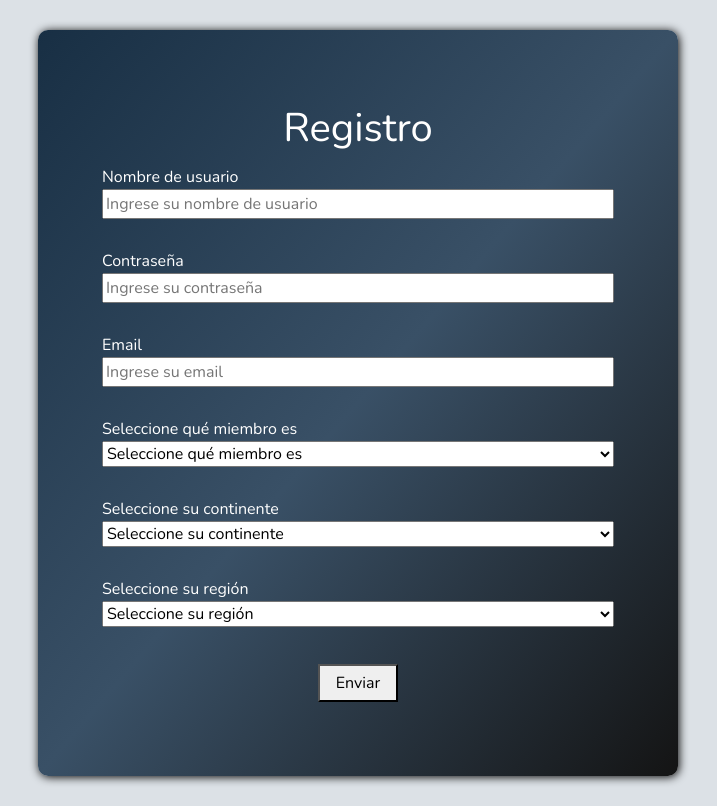
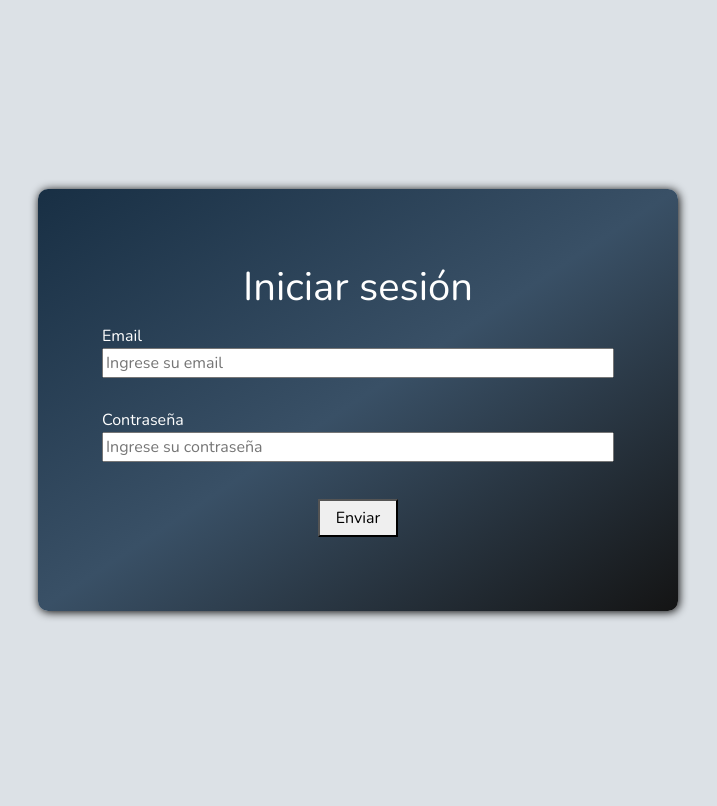
Before and after one commit to GuidoGlielmi/alkemy-project, a React (Create React App) app: page /login in a window 1280 px wide. Shown: the whole page, without its empty margins (282-999 px from the left). Built offline with nearby package versions, Linux system fonts and the light colour scheme.

Commit message:
Implemented lazy, framer-motion on pages and new folder structure

```diff
--- a/package.json
+++ b/package.json
@@ -7,8 +7,10 @@
     "@testing-library/react": "^13.3.0",
     "@testing-library/user-event": "^13.5.0",
     "formik": "^2.2.9",
+    "framer-motion": "^6.3.16",
     "react": "^18.2.0",
     "react-dom": "^18.2.0",
+    "react-router-dom": "^6.3.0",
     "react-scripts": "5.0.1",
     "web-vitals": "^2.1.4"
   },
--- a/src/App.js
+++ b/src/App.js
@@ -1,12 +1,56 @@
-import Login from './components/login/Login';
-import Register from './components/register/Register';
+import { lazy, Suspense } from 'react';
+import { Routes, Route, Navigate, useLocation } from 'react-router-dom';
+import Login from './components/views/login/Login';
+import Register from './components/views/register/Register';
+import Tasks from './components/views/tasks/Tasks.js';
+import { AnimatePresence, motion } from 'framer-motion';
+const RequireAuth = ({ children }) => {
+  return localStorage.getItem('logger') ? children : <Navigate to='/login' replace />;
+};
+
+const Error404 = lazy(() => import('./components/views/error404/Error404'));
+
+const pageTransition = {
+  in: {
+    opacity: 1,
+  },
+  out: {
+    opacity: 0,
+  },
+};
+
+const motionWrapper = (component) => (
+  <motion.div className='page' initial='out' animate='in' exit='out' variants={pageTransition}>
+    {component}
+  </motion.div>
+);
 
 function App() {
+  const location = useLocation();
   return (
-    <>
-      <Register />
-      {/* <Login /> */}
-    </>
+    <AnimatePresence>
+      <Routes location={location} key={location.pathname}>
+        <Route
+          path='/'
+          element={
+            <RequireAuth>
+              motionWrapper(
+              <Tasks />)
+            </RequireAuth>
+          }
+        />
+        <Route path='/login' element={motionWrapper(<Login />)} />
+        <Route path='/register' element={motionWrapper(<Register />)} />
+        <Route
+          path='*'
+          element={motionWrapper(
+            <Suspense fallback={<>...</>}>
+              <Error404 />
+            </Suspense>,
+          )}
+        />
+      </Routes>
+    </AnimatePresence>
   );
 }
 
--- /dev/null
+++ b/src/components/views/error404/Error404.js
@@ -0,0 +1,5 @@
+import React from 'react';
+
+export default function Error404() {
+  return <div>Página no encontrada</div>;
+}
--- a/src/components/login/Login.js
+++ b/src/components/views/login/Login.js
@@ -1,9 +1,9 @@
 // import { useState, useEffect } from 'react';
-import InputContainer from '../input-container/InputContainer';
+import InputContainer from '../../input-container/InputContainer';
 import { Formik, Form, Field } from 'formik';
-import Button from '../button/Button';
+import Button from '../../button/Button';
 import styles from './Login.module.css';
-
+import { useNavigate } from 'react-router-dom';
 function isValidEmail(email) {
   let error;
   if (!/^\w+([.-]?\w+)*@\w+([.-]?\w+)*(\.\w{2,3})+$/.test(email)) error = 'Ingrese un email válido';
@@ -18,8 +18,11 @@ function isValidPassword(password) {
 }
 
 export default function Login() {
+  const navigate = useNavigate();
+
   function onSubmit() {
-    console.log(28736428746);
+    localStorage.setItem('logged', 'yes');
+    navigate('/', { replace: true });
   }
   return (
     <div className={styles.form}>
--- a/src/components/register/Register.js
+++ b/src/components/views/register/Register.js
@@ -1,27 +1,25 @@
 // import { useState, useEffect } from 'react';
-import InputContainer from '../input-container/InputContainer';
+import InputContainer from '../../input-container/InputContainer';
 import { Formik, Form, Field } from 'formik';
-import Button from '../button/Button';
+import Button from '../../button/Button';
 import styles from './Register.module.css';
-import Select from '../input-container/Select';
+import Select from '../../input-container/Select';
 
 function isValidEmail(email) {
-  let error;
-  if (!/^\w+([.-]?\w+)*@\w+([.-]?\w+)*(\.\w{2,3})+$/.test(email)) error = 'Ingrese un email válido';
-  return error;
+  return /^\w+([.-]?\w+)*@\w+([.-]?\w+)*(\.\w{2,3})+$/.test(email)
+    ? undefined
+    : 'Ingrese un email válido';
 }
 function isValidPassword(password) {
-  let error;
-  if (!/^[a-zA-Z]{5,}$/.test(password)) {
-    error = 'La contraseña debe tener una letra minúscula, una mayúscula, un número y un símbolo';
-  }
-  return error;
+  return /^[a-zA-Z]{5,}$/.test(password)
+    ? undefined
+    : 'La contraseña debe tener una letra minúscula, una mayúscula, un número y un símbolo';
 }
 const hasSelection = (value) => (!value ? 'Seleccione una opción' : undefined);
 
 export default function Register() {
-  function onSubmit() {
-    console.log(28736428746);
+  function onSubmit(values) {
+    console.log(values);
   }
   const initialValues = {
     username: '',
@@ -71,7 +69,7 @@ export default function Register() {
           <Field
             name='email'
             component={InputContainer}
-            validate={isValidPassword}
+            validate={isValidEmail}
             placeholder='Ingrese su email'
             type='email'
           >
--- /dev/null
+++ b/src/components/views/tasks/Tasks.js
@@ -0,0 +1,5 @@
+import React from 'react';
+
+export default function Tasks() {
+  return <div>Tasks</div>;
+}
--- a/src/index.js
+++ b/src/index.js
@@ -3,11 +3,14 @@ import ReactDOM from 'react-dom/client';
 import './index.css';
 import App from './App';
 import reportWebVitals from './reportWebVitals';
+import { BrowserRouter } from 'react-router-dom';
 // https://goscrum-api.alkemy.org/
 const root = ReactDOM.createRoot(document.getElementById('root'));
 root.render(
   <React.StrictMode>
-    <App />
+    <BrowserRouter>
+      <App />
+    </BrowserRouter>
   </React.StrictMode>,
 );
 reportWebVitals();
```
Also changed, not shown: src/components/views/login/Login.module.css (renamed from src/components/login/Login.module.css), src/components/views/register/Register.module.css (renamed from src/components/register/Register.module.css), 1 other file (tests, documents, lock files or other folders).
